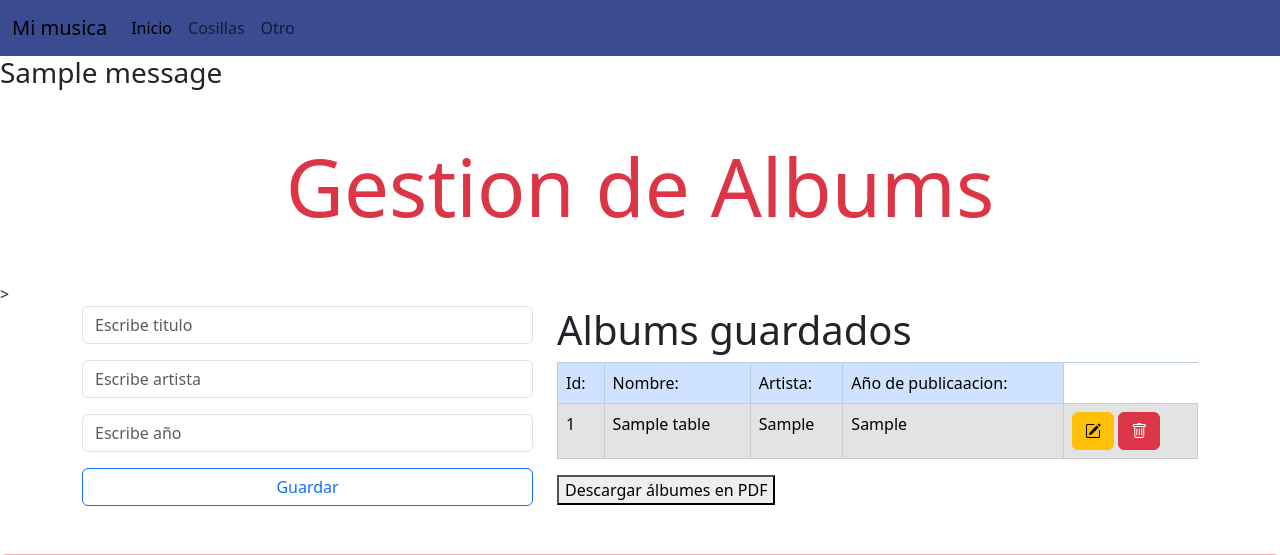
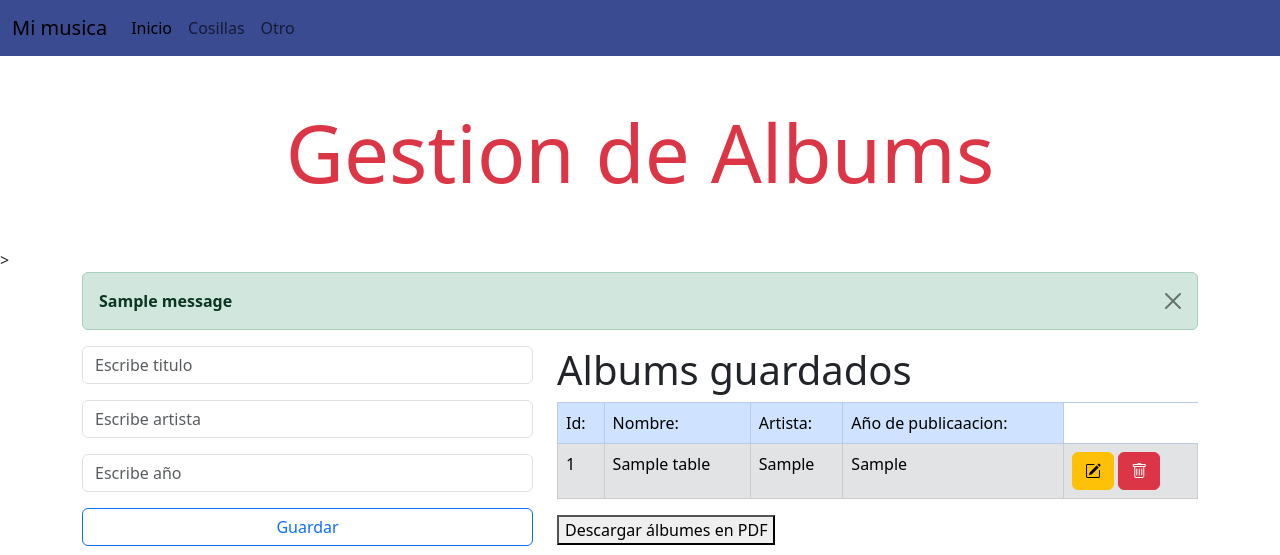
Before and after one commit to 121038217/Flask182, a Flask app: page / in a window 1280 px wide. Shown: the top 555 px of the page. Run offline with Flask 3, Linux system fonts and the light colour scheme; tables that the repository leaves empty or names only in its code hold one stand-in row (values such as "Sample post"); one stand-in notice (Sample message) is shown; some libraries are stand-ins or nearby versions.

Commit message:
Modificación de los mensajes de alerta

```diff
--- a/practicaN05/templates/Eliminar.html
+++ b/practicaN05/templates/Eliminar.html
@@ -10,8 +10,7 @@
     {%endwith%}
 
     <h1 class="display-1 text-center mt-5 mb-5 text-danger"> Eliminar Album</h1>
-
-<div class="container">
+    <div class="container">
         <div class="row">
             <div class="col-md-5">
                 <form action="/eliminaralb/{{ album.0 }}" method ="POST">
--- a/practicaN05/templates/index.html
+++ b/practicaN05/templates/index.html
@@ -2,18 +2,24 @@
 {%extends 'plantilla.html'%}
 {%block body%}
 
-    {%with mensajes = get_flashed_messages() %}
-        {% if mensajes%}
-        {%for msj in mensajes%}
-            <h3> {{ msj }} </h3>
-        {%endfor%}
-        {% endif %}
-    {%endwith%}
-
-
     <h1 class="display-1 text-center mt-5 mb-5 text-danger">Gestion de Albums</h1> <!-- mt y mb dar espacios arriba y abajo del titulo-->>
 
     <div class="container">
+            {%with mensajes = get_flashed_messages() %}
+            {% if mensajes%}
+                {%for msj in mensajes%}
+
+                    <div class="alert alert-success alert-dismissible fade show" role="alert">
+                        <strong>{{ msj }}</strong>
+                        <button type="button" class="btn-close" data-bs-dismiss="alert" aria-label="Close"></button>
+                    </div>
+
+                    <script> Swal.fire('Buen Trabajo!','Finalizamos con exito el CRUD Flask!','success')</script> <!--Mensaje de alerta -->
+
+                {%endfor%}
+            {% endif %}
+        {%endwith%}
+
         <div class="row">
             <div class="col-md-5">
                 <form action="/guardar" method ="POST">
--- a/practicaN05/templates/plantilla.html
+++ b/practicaN05/templates/plantilla.html
@@ -7,13 +7,15 @@
     <link href="https://cdn.jsdelivr.net/npm/bootstrap@5.3.0/dist/css/bootstrap.min.css" rel="stylesheet" integrity="sha384-9ndCyUaIbzAi2FUVXJi0CjmCapSmO7SnpJef0486qhLnuZ2cdeRhO02iuK6FUUVM" crossorigin="anonymous">
     <link rel="stylesheet" href="https://cdn.jsdelivr.net/npm/bootstrap-icons@1.10.5/font/bootstrap-icons.css">
 
+    <script src="https://cdn.jsdelivr.net/npm/sweetalert2@11"></script>
+
     <title> Mi plantilla </title>
 </head>
 
 <body>
     <nav class="navbar navbar-expand-lg" style="background-color: #3a4b92;">
         <div class="container-fluid">
-          <a class="navbar-brand" href="#">Mi musica</a>
+          <a class="navbar-brand" href="index.html">Mi musica</a>
           <button class="navbar-toggler" type="button" data-bs-toggle="collapse" data-bs-target="#navbarNav" aria-controls="navbarNav" aria-expanded="false" aria-label="Toggle navigation">
             <span class="navbar-toggler-icon"></span>
           </button>
```
